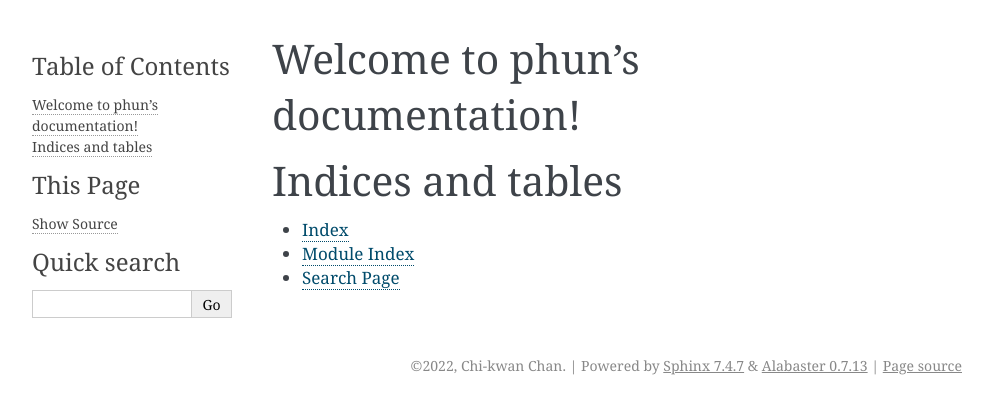
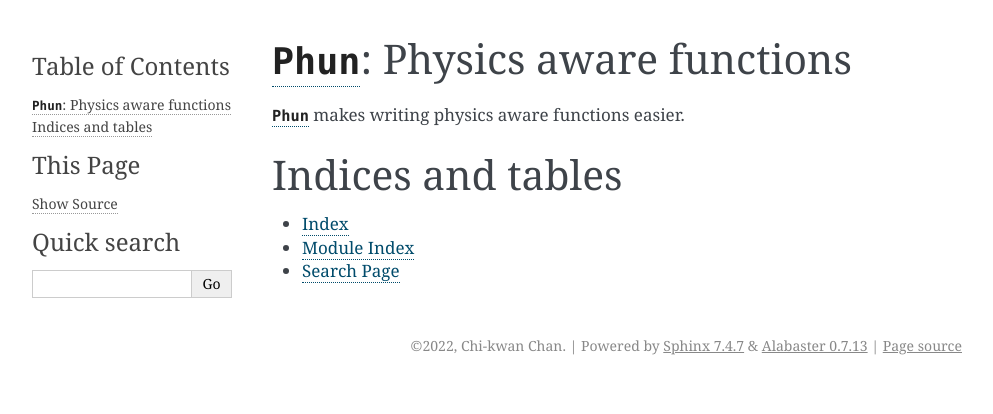
Before and after one commit to adxsrc/phun, a Sphinx documentation site: the page built from docs/index.rst, in a window 1280 px wide. Shown: the top 414 px of the page, without its empty margins (148-1141 px from the left). Built offline with Sphinx 7.4.7, drawn with Linux system fonts in a browser that asks for light colours.

Commit message:
Include "README.rst" it in "docs/index.rst"

```diff
--- a/README.rst
+++ b/README.rst
@@ -1,7 +1,7 @@
 |Phun|_: Physics aware functions
 ================================
 
-|Phun|_ helps writing physics aware functions easier.
+|Phun|_ makes writing physics aware functions easier.
 
 
 .. |Phun| replace:: ``Phun``
--- a/docs/index.rst
+++ b/docs/index.rst
@@ -3,8 +3,7 @@
    You can adapt this file completely to your liking, but it should at least
    contain the root `toctree` directive.
 
-Welcome to phun's documentation!
-================================
+.. include:: ../README.rst
 
 .. toctree::
    :maxdepth: 2
```
